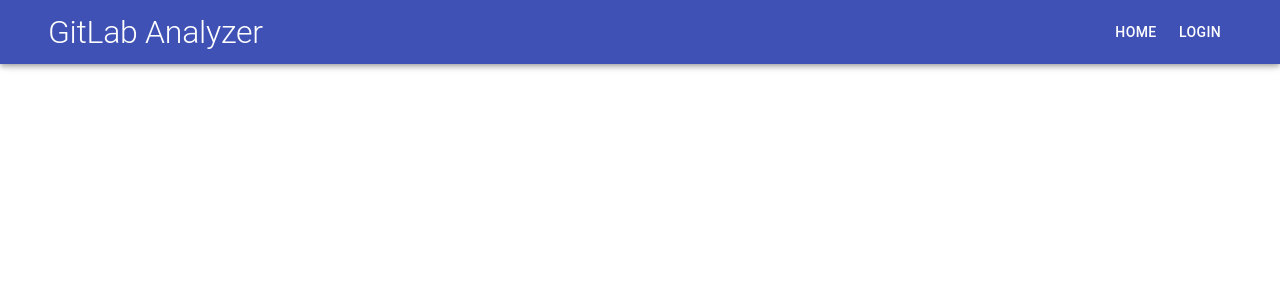
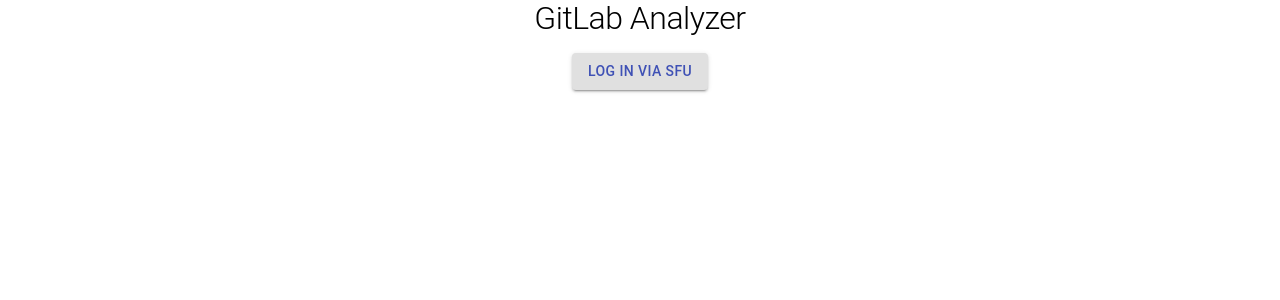
Before and after one commit to theninjawoohoo/cmpt373-gitlab-analyzer, a React (Create React App) app in the folder packages/webapp/: page / in a window 1280 px wide. Shown: the top 300 px of the page. Built offline with nearby package versions, Linux system fonts and the light colour scheme; no server answers.

Commit message:
Test out material ui features for landing page

```diff
--- /dev/null
+++ b/packages/webapp/src/components/HomeLayout/index.tsx
@@ -0,0 +1,68 @@
+import React from 'react';
+import { Theme, createStyles, makeStyles } from '@material-ui/core/styles';
+import Paper from '@material-ui/core/Paper';
+import Typography from '@material-ui/core/Typography';
+import { useAuthContext } from '../../contexts/AuthContext';
+import Box from '@material-ui/core/Box';
+import Button from '@material-ui/core/Button';
+import Grid from '@material-ui/core/Grid';
+import Link from '@material-ui/core/Link';
+
+const useStyles = makeStyles((theme: Theme) =>
+  createStyles({
+
+    title: {
+      fontSize: '2rem',
+      textAlign: 'center',
+    },
+
+    paperBlock: {
+      padding: theme.spacing(2),
+      margin: 'auto',
+      maxWidth: 300,
+      maxHeight: 400,
+    },
+
+    center: {
+      textAlign: 'center',
+    }
+
+  }),
+);
+
+const HomeLayout: React.FC = ({ children }) => {
+  const styles = useStyles();
+  const { state: authState, dispatch } = useAuthContext();
+  return (
+    <>
+    {/* <Paper className={styles.paperBlock} elevation={3}> */}
+      <Grid container direction="column" justify="center" spacing={2}>
+        <Grid item>
+          <Typography variant='h1' className={styles.title}>GitLab Analyzer</Typography>
+        </Grid>
+        <Grid item>
+          <Link href='https://cas.sfu.ca?service=http://localhost:3000/login/sfu' >
+            <div className={styles.center}>
+              <Button variant="contained" color="inherit">
+                Log in via SFU
+              </Button>
+            </div>
+          </Link>
+        </Grid>
+      </Grid>
+    {/* </Paper> */}
+    </>
+  );
+};
+
+// export function SimplePaper() {
+//   const classes = useStyles();
+
+//   return (
+//     <div className={classes.paperBlock}>
+//       <Paper elevation={3} />
+//     </div>
+//   );
+// }
+
+export default HomeLayout;
--- a/packages/webapp/src/pages/Home/index.tsx
+++ b/packages/webapp/src/pages/Home/index.tsx
@@ -1,8 +1,9 @@
 import React from 'react';
 import DefaultPageLayout from '../../components/DefaultPageLayout';
+import HomeLayout from '../../components/HomeLayout';
 
 const Home: React.FC = () => (
-  <DefaultPageLayout />
+  <HomeLayout />
 )
 
 export default Home;
```
